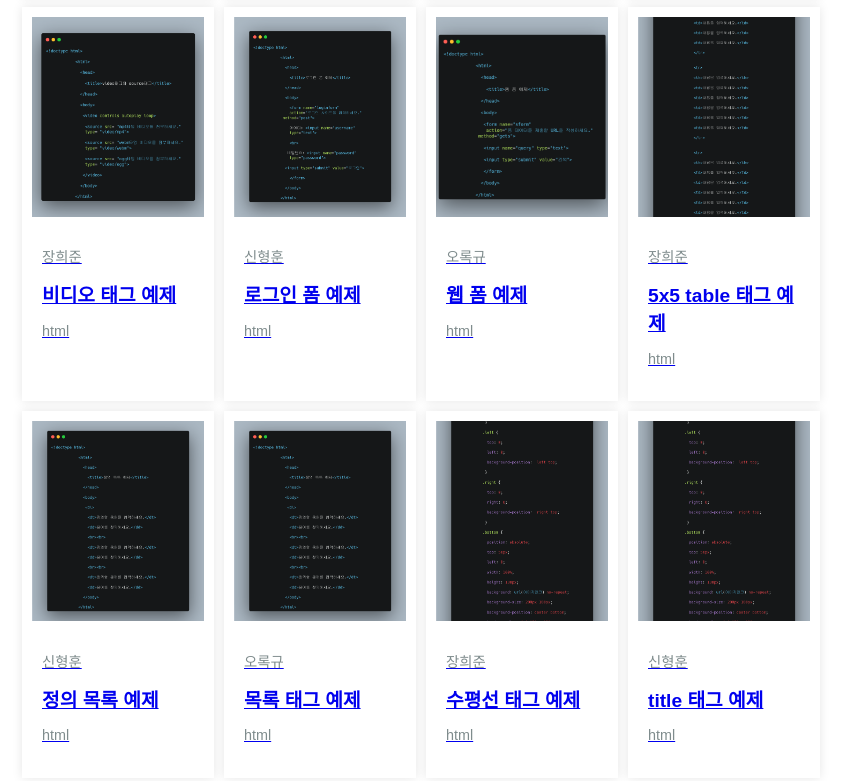
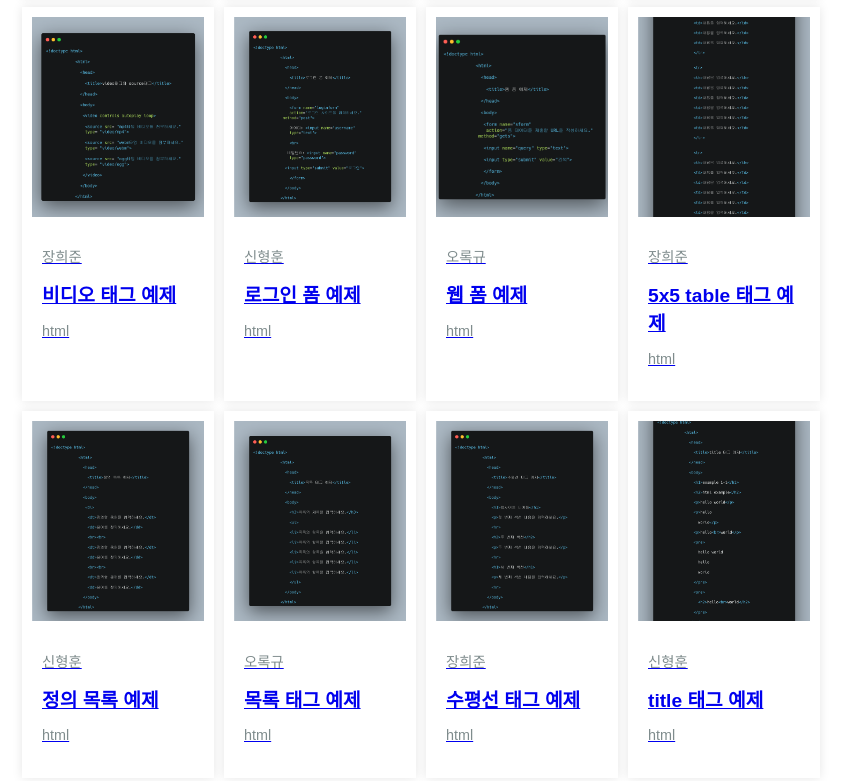
Before and after one commit to Shinhyeonghoon/Shinhyeonghoon.github.io, a plain HTML site: page index.html in a window 1280 px wide. Shown: the part 577-1358 px from the top of the page, without its empty margins (278-1119 px from the left). Drawn offline with Linux system fonts and the light colour scheme.

Commit message:
Update index.html

```diff
--- a/index.html
+++ b/index.html
@@ -123,7 +123,7 @@
             </div>
             <div class="post" data-tags="html">
                 <a href="./page/목록태그예제.html">
-                    <img src="./img/page9.png" alt="목록 example">
+                    <img src="./img/page10.png" alt="목록 example">
                     <div class="post-info">
                         <p class="author">오록규</p>
                         <h2>목록 태그 예제</h2>
@@ -133,7 +133,7 @@
             </div>
             <div class="post" data-tags="html">
                 <a href="./page/수평선태그예제.html">
-                    <img src="./img/page1.png" alt="hr example">
+                    <img src="./img/page11.png" alt="hr example">
                     <div class="post-info">
                         <p class="author">장희준</p>
                         <h2>수평선 태그 예제</h2>
@@ -145,7 +145,7 @@
 
             <div class="post" data-tags="html">
                 <a href="./page/title태그예제.html">
-                    <img src="./img/page1.png" alt="title example">
+                    <img src="./img/page12.png" alt="title example">
                     <div class="post-info">
                         <p class="author">신형훈</p>
                         <h2>title 태그 예제</h2>
```
